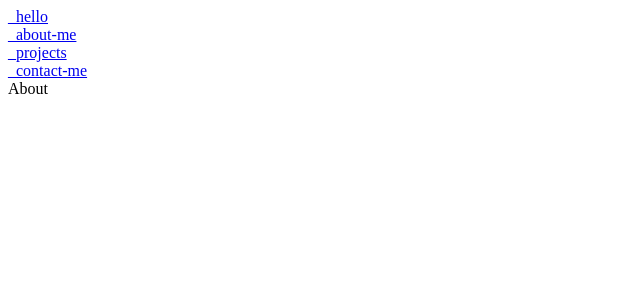
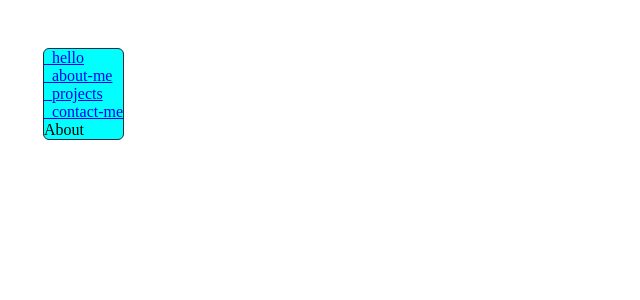
Before and after one commit to INDIANA-Jen/portfolio_client, a React (Vite) app: page /about in a window 1280 px wide. Shown: the top 300 px of the page, without its empty margins (0-640 px from the left). Built offline with nearby package versions, Linux system fonts and the light colour scheme.

Commit message:
Base style development for App.scss

```diff
--- a/src/App.jsx
+++ b/src/App.jsx
@@ -1,9 +1,15 @@
 import React from 'react'
 import Route from './Route'
+
+import styles from './App.module.scss';
+
 export default function App() {
   return (
     <>
-        <Route/>
+    <div className={styles.container}>
+      <Route/>
+    </div>
+
     </>
   )
 }
--- a/src/App.module.scss
+++ b/src/App.module.scss
@@ -0,0 +1,14 @@
+@use './styles/Variables.scss' as*;
+
+.container{
+
+    position: absolute;
+    top: 6%;
+    margin-left: 35px;
+    margin-right: 35px;
+    overflow: hidden;
+    border-radius: 6px;
+    border: 0.5px solid $linesColor;
+    background-color: aqua;
+
+}
```
